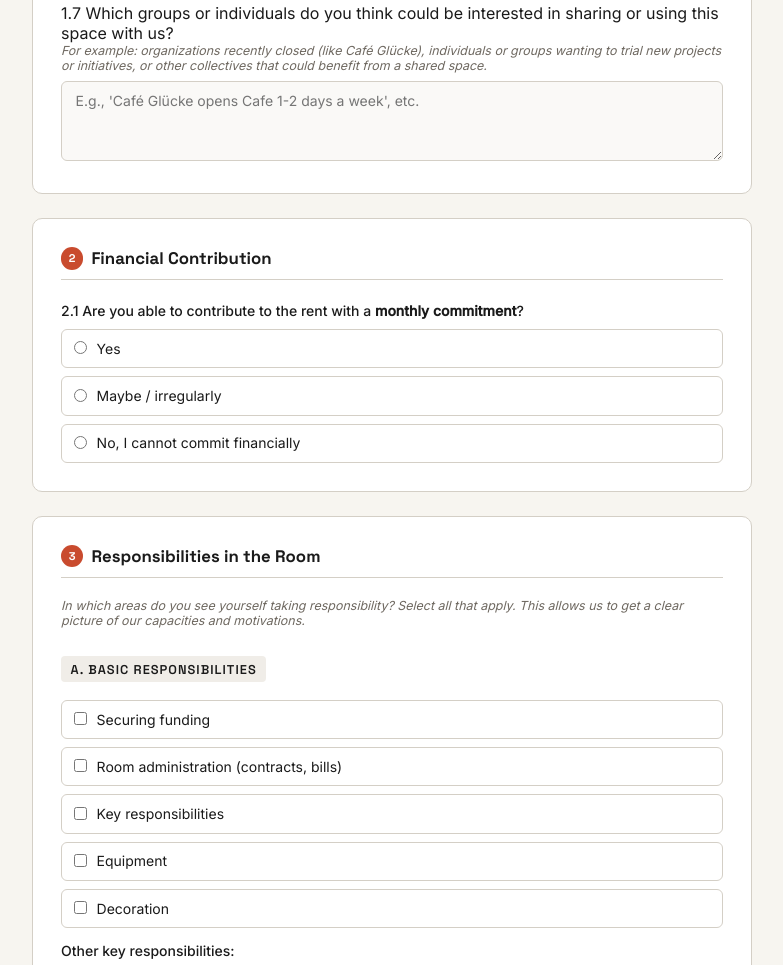
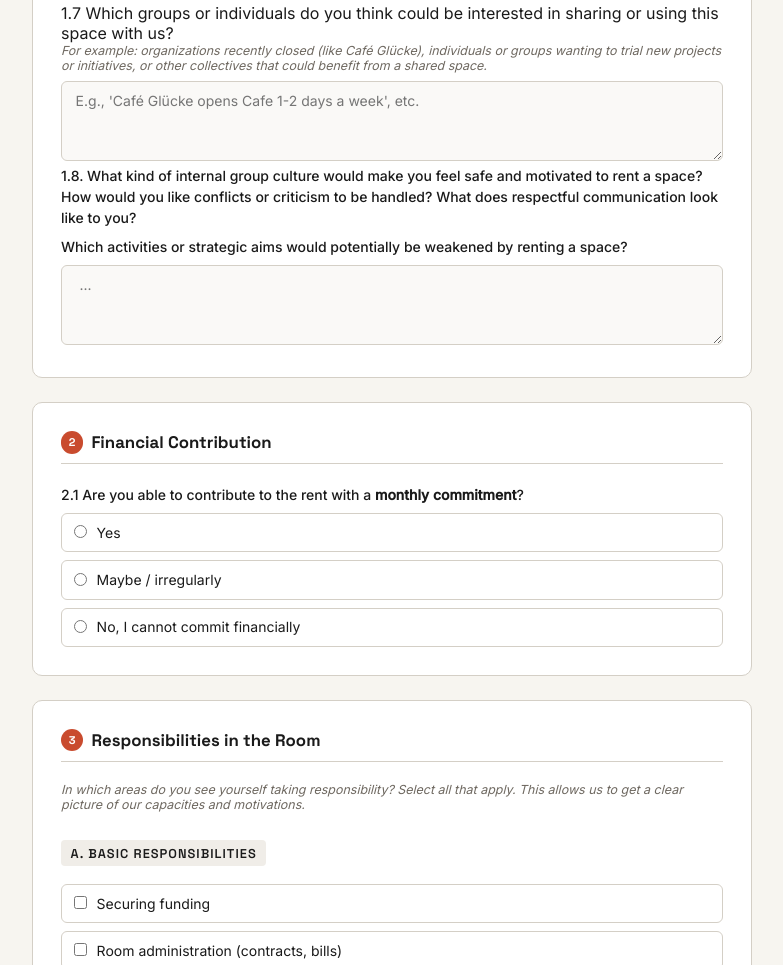
Before and after one commit to RummanEvent/RentingRoom, a plain HTML site: page index.html in a window 1280 px wide. Shown: the part 1663-2628 px from the top of the page, without its empty margins (248-1031 px from the left). Drawn offline with Linux system fonts and the light colour scheme.

Commit message:
Update index.html

```diff
--- a/index.html
+++ b/index.html
@@ -385,6 +385,14 @@
       <p class="hint">For example: organizations recently closed (like Café Glücke), individuals or groups wanting to trial new projects or initiatives, or other collectives that could benefit from a shared space.</p>
       <textarea name="potentialGroups" placeholder="E.g., 'Café Glücke opens Cafe 1-2 days a week', etc."></textarea>
     </div>
+
+      <!-- 1.8 -->
+    <div class="field">
+      <label class="field-label">1.8. What kind of internal group culture would make you feel safe and motivated to rent a space? How would you like conflicts or criticism to be handled? What does respectful communication look like to you?</label>
+      <label class="field-label">Which activities or strategic aims would potentially be weakened by renting a space?</label>
+            <textarea name="distractionExplain" placeholder=" ..."></textarea>
+
+  </div>
 </div>
 
 
```
